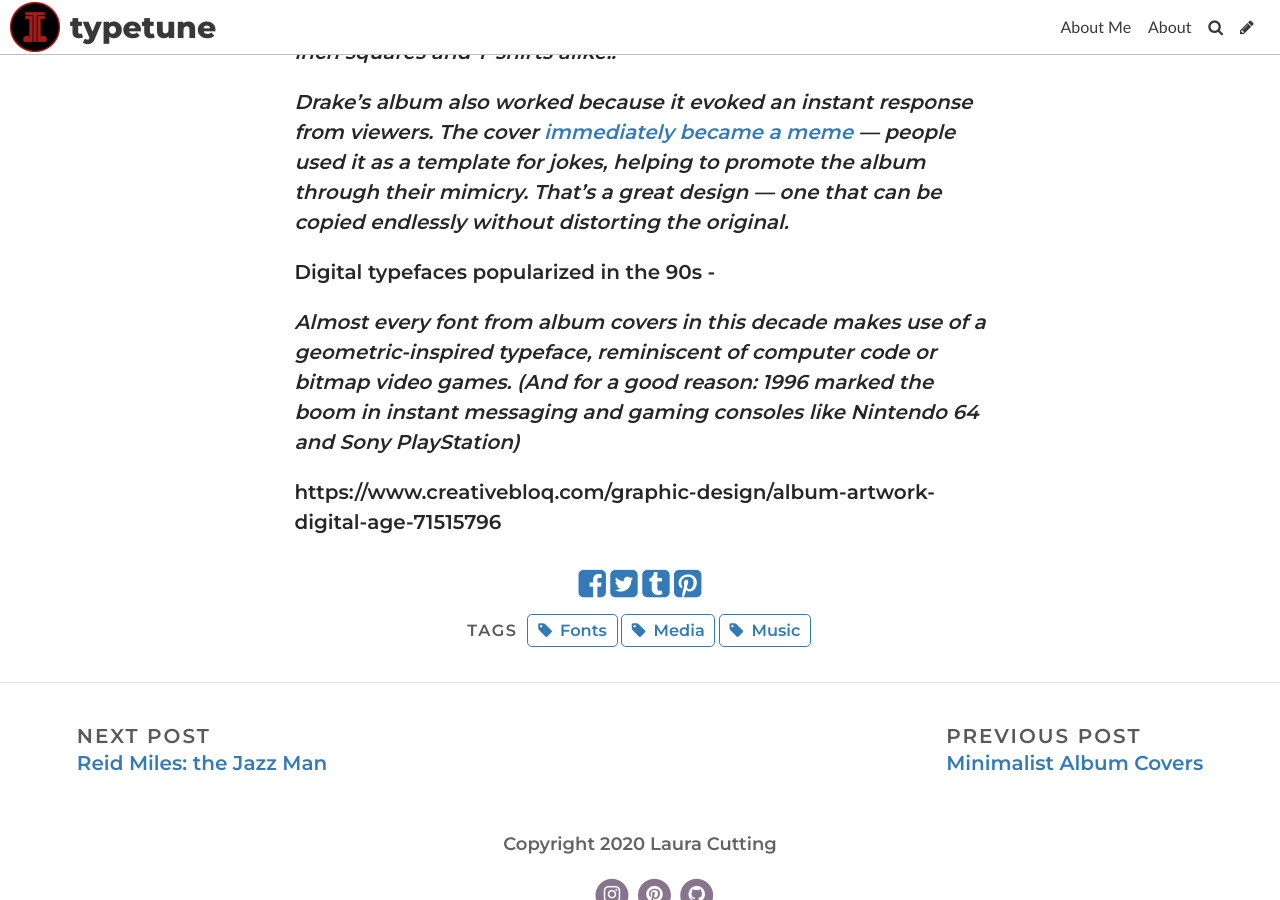
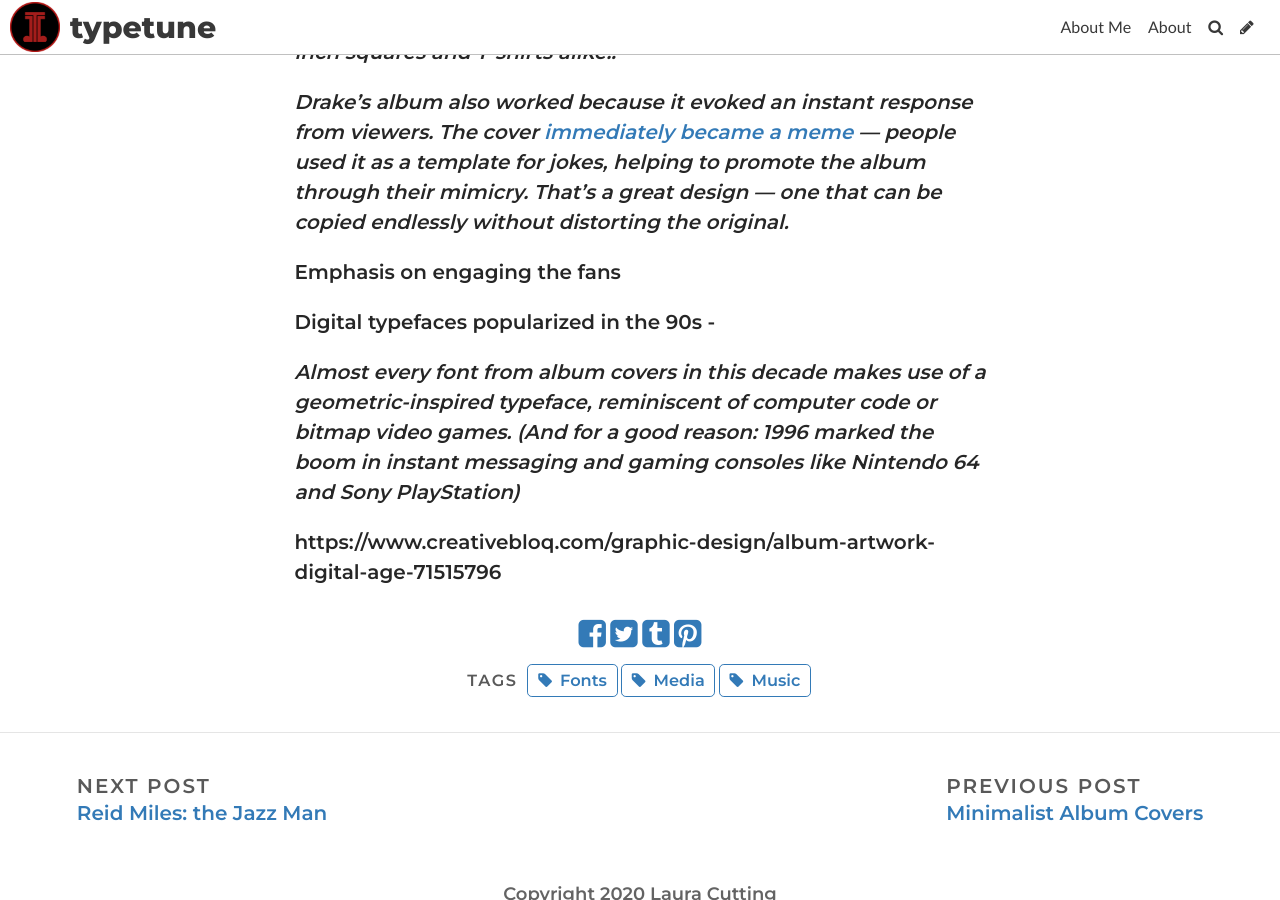
Before and after one commit to lauracutting/typetune, a Jekyll site: the page built from _posts/2020-11-18-the-dawn-of-the-digital-age-album-cover.md, in a window 1280 px wide and 900 px high, scrolled down 1691 px. Built offline with Jekyll 4.4.1, drawn with Linux system fonts in a browser that asks for light colours; some web fonts are replaced.

Commit message:
Update Post “2020-11-18-the-dawn-of-the-digital-age-album-cover”

```diff
--- a/_posts/2020-11-18-the-dawn-of-the-digital-age-album-cover.md
+++ b/_posts/2020-11-18-the-dawn-of-the-digital-age-album-cover.md
@@ -24,6 +24,8 @@
 
 *Drake's album also worked because it evoked an instant response from viewers. The cover [immediately became a meme](http://fusion.net/list/50583/15-of-the-best-drake-if-youre-reading-this-album-cover-parodies/) — people used it as a template for jokes, helping to promote the album through their mimicry. That's a great design — one that can be copied endlessly without distorting the original.*
 
+Emphasis on engaging the fans
+
 Digital typefaces popularized in the 90s -
 
 *Almost every font from album covers in this decade makes use of a geometric-inspired typeface, reminiscent of computer code or bitmap video games. (And for a good reason: 1996 marked the boom in instant messaging and gaming consoles like Nintendo 64 and Sony PlayStation)*
```
